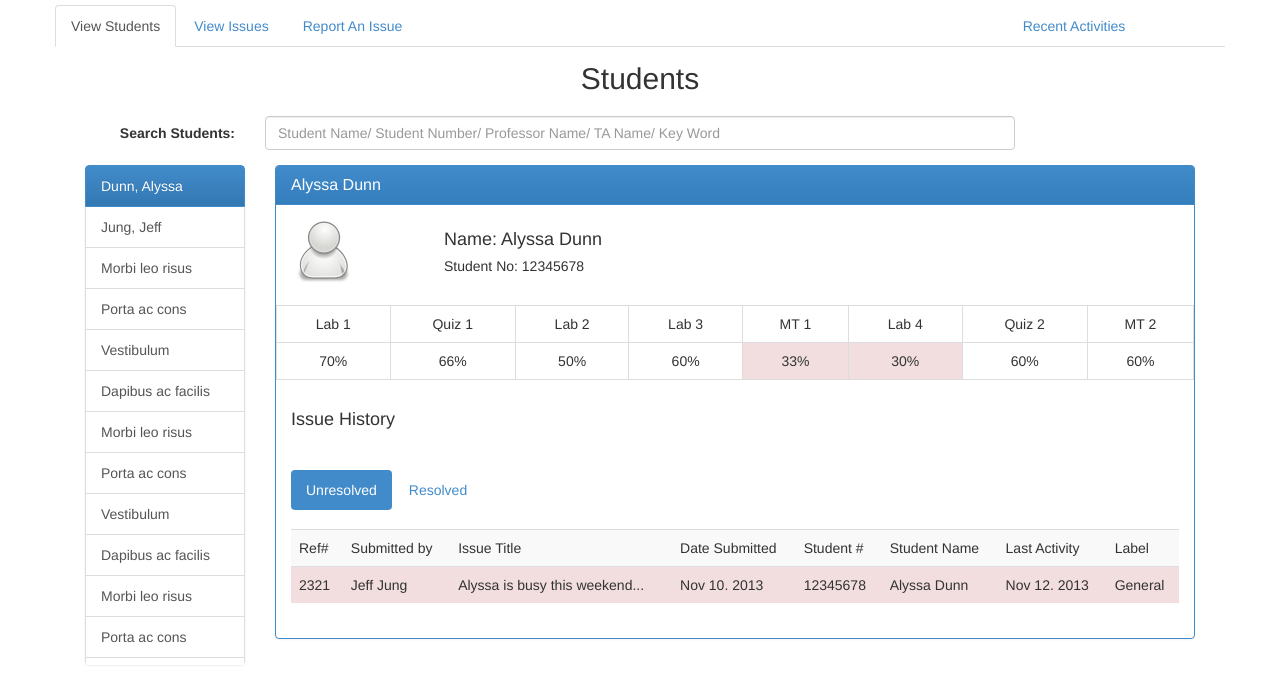
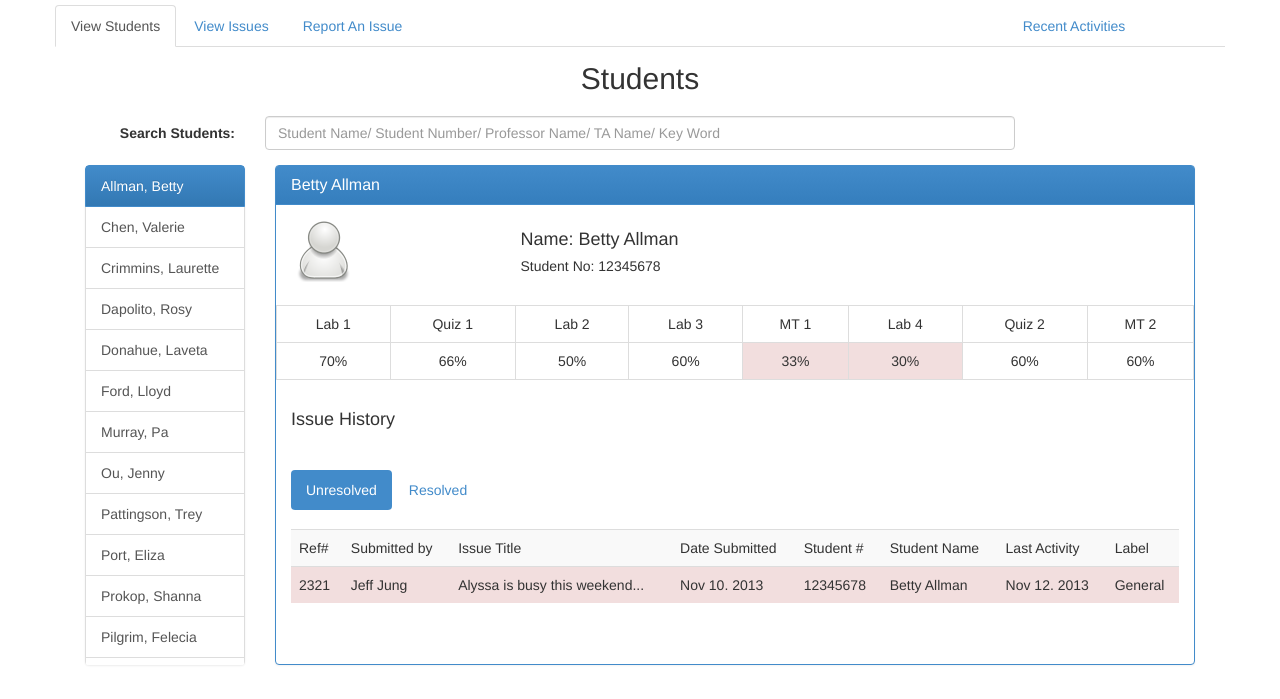
Before and after one commit to midlife83/ArgentineRose, a PHP site: page / in a window 1280 px wide, after a click on "View Students". Shown: the top 699 px of the page. Run offline with PHP 8.4, Linux system fonts and the light colour scheme.

Commit message:
put in real student names instead of 'jeff' and 'alyssa'

```diff
--- a/css/app.css
+++ b/css/app.css
@@ -79,6 +79,10 @@ padding-right:10px;
   text-align: center;
 }
 
-#jeff {
+#student-two {
   display:none;
 }
+
+.panel-primary {
+  height:500px;
+}
--- a/files/all_issues.txt
+++ b/files/all_issues.txt
@@ -1,4 +1,4 @@
-2321|Jeff Jung|Alyssa is busy this weekend...   |Nov 10. 2013|12345678|Alyssa Dunn |Nov 12. 2013|General
+2321|Jeff Jung|Alyssa is busy this weekend...   |Nov 10. 2013|12345678|Betty Allman |Nov 12. 2013|General
 
 2128|Maggie Pann|Ashley didn't do well on lab...|Oct 05. 2013|32124342|Ashley Chen |Oct 21. 2013|Lab3
 
@@ -21,4 +21,4 @@
 
 1193|Mike Kwan|John reported that there ...|Jan 29. 2013|41822562|John Leung|June 07. 2013|Q3
 
-1193|Mike Kwan|John reported that there ...|Jan 29. 2013|41822562|Alyssa Dunn|June 07. 2013|Q3
+1193|Mike Kwan|John reported that there ...|Jan 29. 2013|41822562|Betty Allman|June 07. 2013|Q3
--- a/files/resolved_issues.txt
+++ b/files/resolved_issues.txt
@@ -5,4 +5,4 @@
 1329|Maggie Pann|Ashley didn't do well on lab...|April 12. 2013|32124342|Ashley Chen|May 21. 2013|Lab2
 1277|Meghan Poo|Vincent cheated on last...|March 25. 2013|45737891|Vincent Chiu|June 01. 2013|General
 1193|Mike Kwan|John reported that there ...|Jan 29. 2013|41822562|John Leung|June 07. 2013|Q3
-1193|Mike Kwan|John reported that there ...|Jan 29. 2013|41822562|Alyssa Dunn|June 07. 2013|Q3
+1193|Mike Kwan|John reported that there ...|Jan 29. 2013|41822562|Betty Allman|June 07. 2013|Q3
--- a/files/unresolved_issues.txt
+++ b/files/unresolved_issues.txt
@@ -1,4 +1,4 @@
-2321|Jeff Jung|Alyssa is busy this weekend...   |Nov 10. 2013|12345678|Alyssa Dunn |Nov 12. 2013|General
+2321|Jeff Jung|Alyssa is busy this weekend...   |Nov 10. 2013|12345678|Betty Allman |Nov 12. 2013|General
 2128|Maggie Pann|Ashley didn't do well on lab...|Oct 05. 2013|32124342|Ashley Chen |Oct 21. 2013|Lab3
 1929|Meghan Poo|Vincent cheated on last...      |Sep 15. 2013|23737891|Vincent Chiu|sept 05. 2013|General
 1662|Mike Kwan|John reported that there ...     |May 27. 2013|71822562|John Leung  |June 07. 2013|Q1
--- a/index.php
+++ b/index.php
@@ -87,37 +87,38 @@
     </form>
     <div class="col-sm-2" >
       <div class="list-group student-list">
-        <a id="alyssa-anchor" class="list-group-item active" onclick="displayAlyssa()">Dunn, Alyssa</a>
-        <a id="jeff-anchor" class="list-group-item" onclick="displayJeff()">Jung, Jeff</a>
-        <a href="#" class="list-group-item">Morbi leo risus</a>
-        <a href="#" class="list-group-item">Porta ac cons</a>
-        <a href="#" class="list-group-item">Vestibulum</a>
-        <a href="#" class="list-group-item">Dapibus ac facilis</a>
-        <a href="#" class="list-group-item">Morbi leo risus</a>
-        <a href="#" class="list-group-item">Porta ac cons</a>
-        <a href="#" class="list-group-item">Vestibulum</a>
-                <a href="#" class="list-group-item">Dapibus ac facilis</a>
-        <a href="#" class="list-group-item">Morbi leo risus</a>
-        <a href="#" class="list-group-item">Porta ac cons</a>
-                <a href="#" class="list-group-item">Dapibus ac facilis</a>
-        <a href="#" class="list-group-item">Morbi leo risus</a>
-        <a href="#" class="list-group-item">Porta ac cons</a>
-        <a href="#" class="list-group-item">Vestibulum</a>
-        <a href="#" class="list-group-item">Vestibulum</a>
+        <a id="student-anchor-one" class="list-group-item active" onclick="displayStudentOne()">Allman, Betty</a>
+        <a id="student-anchor-two" class="list-group-item" onclick="displayStudentTwo()">Chen, Valerie</a>
+        <a href="#" class="list-group-item">Crimmins, Laurette</a>
+        <a href="#" class="list-group-item">Dapolito, Rosy</a>
+        <a href="#" class="list-group-item">Donahue, Laveta</a>
+        <a href="#" class="list-group-item">Ford, Lloyd</a>
+        <a href="#" class="list-group-item">Murray, Pa</a>
+        <a href="#" class="list-group-item">Ou, Jenny</a>
+        <a href="#" class="list-group-item">Pattingson, Trey</a>
+        <a href="#" class="list-group-item">Port, Eliza</a>
+        <a href="#" class="list-group-item">Prokop, Shanna</a>
+        <a href="#" class="list-group-item">Pilgrim, Felecia </a>
+        <a href="#" class="list-group-item">Rodriques, Emma</a>
+        <a href="#" class="list-group-item">Sturgill, Shanae</a>
+        <a href="#" class="list-group-item">Swan, Bryan</a>
+        <a href="#" class="list-group-item">Weathersby, Wallace</a>
+        <a href="#" class="list-group-item">Yang, Tiffany</a>
+        <a href="#" class="list-group-item">Yang, Wendy</a>
       </div>
     </div>
-    <div class="alyssa col-sm-10" id="alyssa">
+    <div class="alyssa col-sm-10" id="student-one">
       <div class="panel panel-primary">
         <div class="panel-heading">
-          <h3 class="panel-title">Alyssa Dunn</h3>
+          <h3 class="panel-title">Betty Allman</h3>
         </div>
         <div class="panel-body">
           <div class="row">
-            <div class="col-sm-2">
+            <div class="col-sm-3">
                 <img src="assets/person.png">
             </div>
             <div class="col-sm-6">
-              <h4>Name: Alyssa Dunn</h4>
+              <h4>Name: Betty Allman</h4>
               <h5>Student No: 12345678</h5>
             </div>
           </div>
@@ -181,7 +182,7 @@
                         {
                           $split=explode( '|', $lines);
                           $name = str_replace(' ', '', $split[5]);
-                            if ($name=='AlyssaDunn') {
+                            if ($name=='BettyAllman') {
                             echo '<tr class="danger">';
                             foreach($split as $line)
                             {
@@ -219,7 +220,7 @@
                       {
                         $split=explode( '|', $lines);
                         $name = str_replace(' ', '', $split[5]);
-                          if ($name=='AlyssaDunn') {
+                          if ($name=='BettyAllman') {
                           echo '<tr class="success">';
                           foreach($split as $line)
                           {
@@ -237,7 +238,7 @@
         </div>
       </div>
     </div>
-    <div class="alyssa col-sm-10" id="jeff">
+    <div class="alyssa col-sm-10" id="student-two">
       <div class="panel panel-primary">
         <div class="panel-heading">
           <h3 class="panel-title">Jeff Jung</h3>
--- a/js/app.js
+++ b/js/app.js
@@ -182,24 +182,24 @@ function updateResolvedIssueTable()
 
 }
 
-function displayJeff(){
+function displayStudentTwo(){
 	// to make it highlight the correct name when you click on another student
-	document.getElementById("alyssa-anchor").className='';
-	document.getElementById("alyssa-anchor").className='list-group-item';
-	document.getElementById("jeff-anchor").className='';
-	document.getElementById("jeff-anchor").className='list-group-item active';
+	document.getElementById("student-anchor-one").className='';
+	document.getElementById("student-anchor-one").className='list-group-item';
+	document.getElementById("student-anchor-two").className='';
+	document.getElementById("student-anchor-two").className='list-group-item active';
 
-	document.getElementById('jeff').style.display='block';
-	document.getElementById('alyssa').style.display='none';
+	document.getElementById('student-two').style.display='block';
+	document.getElementById('student-one').style.display='none';
 
 }
 
-function displayAlyssa(){
-	document.getElementById("jeff-anchor").className='';
-	document.getElementById("jeff-anchor").className='list-group-item';
-	document.getElementById("alyssa-anchor").className='';
-	document.getElementById("alyssa-anchor").className='list-group-item active';
+function displayStudentOne(){
+	document.getElementById("student-anchor-two").className='';
+	document.getElementById("student-anchor-two").className='list-group-item';
+	document.getElementById("student-anchor-one").className='';
+	document.getElementById("student-anchor-one").className='list-group-item active';
 
-	document.getElementById('alyssa').style.display='block';
-	document.getElementById('jeff').style.display='none';
+	document.getElementById('student-one').style.display='block';
+	document.getElementById('student-two').style.display='none';
 }
```
